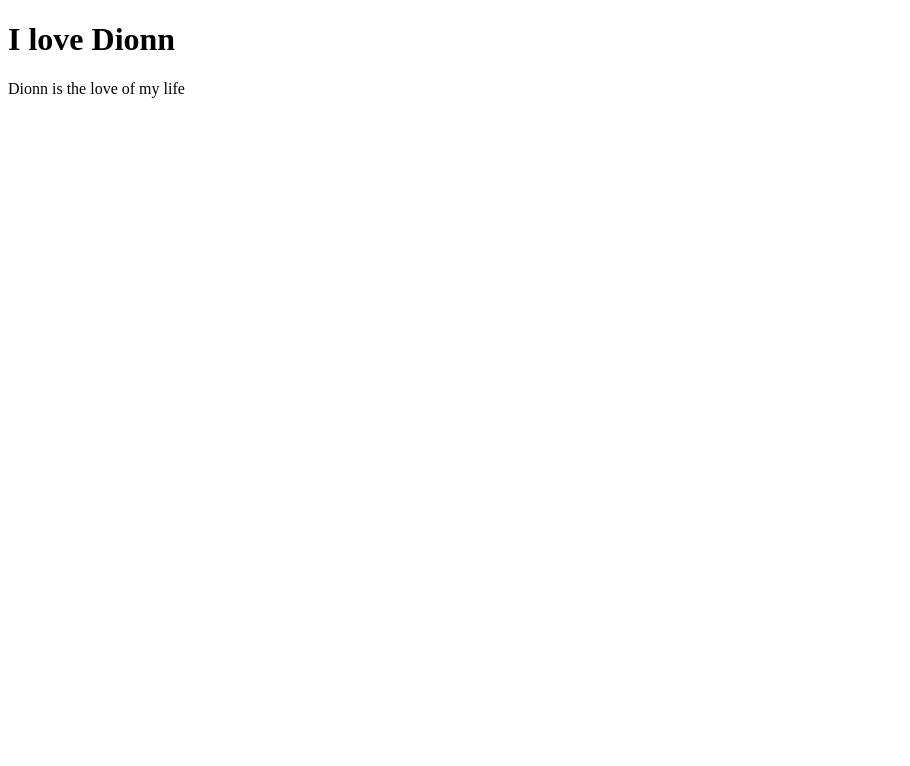
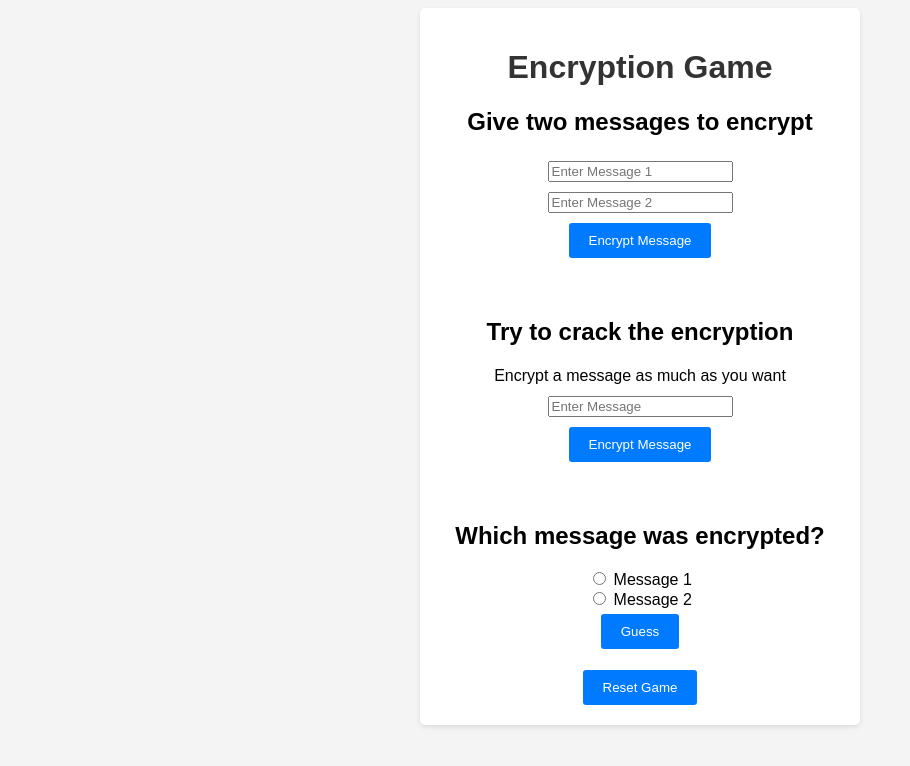
Before and after one commit to FranceRafaelSalacut/PANPAN_PAGE, a plain HTML site: page index.html in a window 1280 px wide. Shown: the whole page, without its empty margins (0-910 px from the left). Drawn offline with nearby package versions, Linux system fonts and the light colour scheme.

Commit message:
I made an encryption game for CMSC 134

```diff
--- a/index.html
+++ b/index.html
@@ -1,9 +1,41 @@
 <!DOCTYPE html>
-<html>
-    <head>
-        <body>
-            <h1> I love Dionn </h1>
-            <p> Dionn is the love of my life </p>
-        </body>
-    </head>
+<html lang="en">
+<head>
+<title>Encryption Game</title>
+<link rel="stylesheet" href="styles.css">
+<script src="https://cdnjs.cloudflare.com/ajax/libs/crypto-js/4.0.0/crypto-js.min.js"></script>
+<script src="script.js"></script>
+</head>
+<body>
+<div class="container">
+  <h1>Encryption Game</h1>
+  <div id="section1">
+    <h2>Give two messages to encrypt</h2>
+    <div class="message-input-box"><input type="text" id="message1"  placeholder="Enter Message 1"><br></div>
+    <div class="message-input-box"><input type="text" id="message2"  placeholder="Enter Message 2"><br></div>
+    <button onclick="encryptMessage()">Encrypt Message</button>
+    <div class="encrypted-message-box"><div id="encryptedMessage" ></div></div>
+  </div>
+
+  <div id="section2">
+    <h2>Try to crack the encryption</h2>
+    <p id="note"> Encrypt a message as much as you want </p>
+    <div class="message-input-box"><input type="text" id="sendField" placeholder="Enter Message"><br></div>
+    <button onclick="sendEncryptedMessage()">Encrypt Message</button>
+    <div class="encrypted-message-box"><div id="sentMessages"></div></div>
+  </div>
+
+  <div id="section3">
+    <h2>Which message was encrypted?</h2>
+    <input type="radio" id="guess1" name="guess" value="1">
+    <label for="guess1">Message 1</label><br>
+    <input type="radio" id="guess2" name="guess" value="2">
+    <label for="guess2">Message 2</label><br>
+    <button onclick="checkGuess()">Guess</button>
+    <p id="guessResult"></p>
+  </div>
+
+  <button onclick="reset()">Reset Game</button>
+</div>
+</body>
 </html>
--- /dev/null
+++ b/script.js
@@ -0,0 +1,80 @@
+let encryptedMessage = '';
+let choice = ''
+let input = false
+
+function encryptMessage() {
+    const message1 = document.getElementById('message1').value;
+    const message2 = document.getElementById('message2').value;
+    if (!message1 || !message2) {
+        alert('Please enter both messages.');
+        return;
+    }
+    choice = Math.random() < 0.5 ? message1 : message2; // Randomly select one message to encrypt
+
+    encryptedMessage = CryptoJS.MD5(choice).toString()
+
+    if (!input) {
+        document.getElementById('encryptedMessage').textContent = `Mystery Encryption: ${encryptedMessage}`;
+        document.getElementById('message1').readOnly = true;
+        document.getElementById('message2').readOnly = true;
+    } else {
+        alert('Guess first or reset the game!')
+    }
+
+    input = true
+}
+
+
+function sendEncryptedMessage() {
+    const message = document.getElementById('sendField').value;
+
+    if(message === document.getElementById('message1').value || message === document.getElementById('message2').value){
+        alert('You cant encrypt your messages')
+        return
+    }
+
+
+    if (!message) {
+        alert('Please enter a message.');
+        return;
+    }
+    encryptedMessage = CryptoJS.MD5(message).toString()
+    document.getElementById('sentMessages').textContent = `Encrypted Message: ${encryptedMessage}`;
+}
+
+function checkGuess() {
+    if(!input){
+        alert('Please encrypt your message first!');
+        document.getElementById('guess1').checked = false
+        document.getElementById('guess2').checked = false
+        return;
+    }
+    const guess1 = document.getElementById('guess1').checked;
+    const guess2 = document.getElementById('guess2').checked;
+    if (!guess1 && !guess2) {
+        alert('Please make a guess.');
+        return;
+    }
+    let guessResult = '';
+    if ((guess1 && choice === document.getElementById('message1').value) ||
+        (guess2 && choice === document.getElementById('message2').value)) {
+            alert('Congratulations! Your guess is correct.');
+    } else {
+            alert('Sorry, your guess is incorrect. Try again.');
+            reset()
+    }
+}
+
+function reset(){
+    encryptedMessage = '';
+    document.getElementById('encryptedMessage').textContent = "";
+    document.getElementById('sentMessages').textContent = "";
+    document.getElementById('message1').value = "";
+    document.getElementById('message2').value = "";
+    document.getElementById('sendField').value = "";
+    document.getElementById('message1').readOnly = false;
+    document.getElementById('message2').readOnly = false;
+    document.getElementById('guess1').checked = false
+    document.getElementById('guess2').checked = false
+    input = false
+}
--- /dev/null
+++ b/styles.css
@@ -0,0 +1,52 @@
+body {
+  font-family: Arial, sans-serif;
+  background-color: #f4f4f4;
+}
+
+.message-input-box{
+  padding: 5px;
+}
+
+.encrypted-message-box{
+  padding: 10px;
+  height: 20px;
+}
+
+.container {
+  max-width: 400px;
+  margin: 0 auto;
+  text-align: center;
+  background-color: #fff;
+  padding: 20px;
+  border-radius: 5px;
+  box-shadow: 0 2px 5px rgba(0, 0, 0, 0.1);
+}
+
+#note{
+  padding: 1px;
+  margin-block-start: 0px;
+  margin-block-end: 5px;
+}
+h1 {
+  color: #333;
+}
+
+input[type="number"] {
+  padding: 1px;
+  width: 100%;
+  margin-bottom: 10px;
+}
+
+button {
+  margin-top: 5px;
+  padding: 10px 20px;
+  background-color: #007bff;
+  color: #fff;
+  border: none;
+  border-radius: 3px;
+  cursor: pointer;
+}
+
+button:hover {
+  background-color: #0056b3;
+}
```
